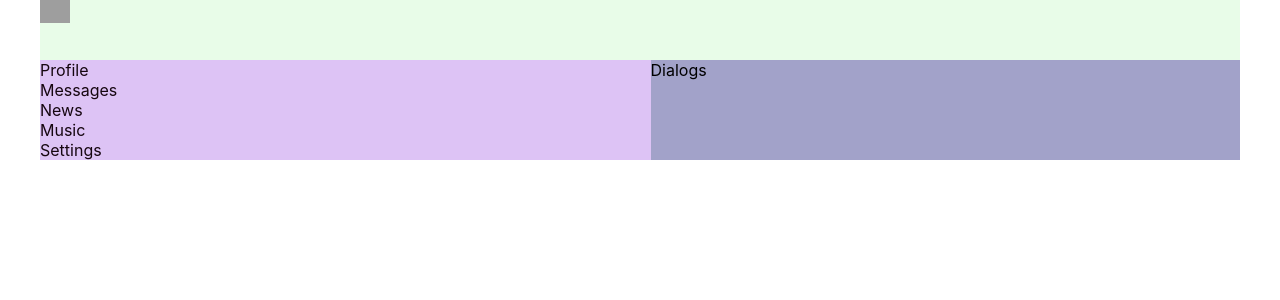
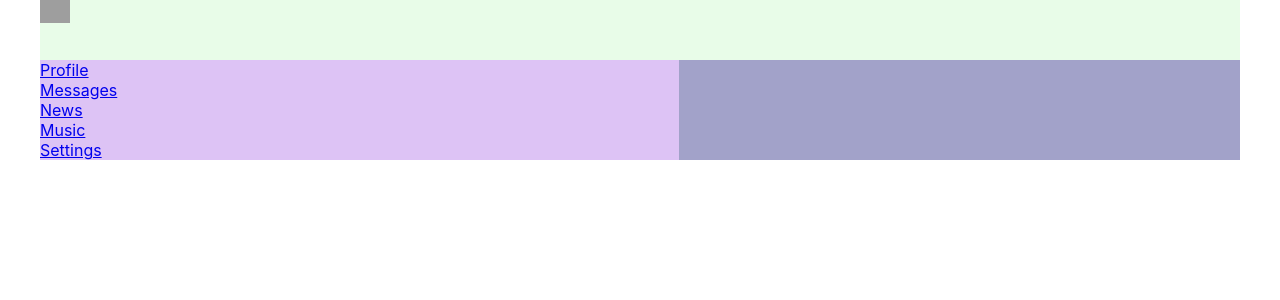
Before and after one commit to SvetaK7/samurai-way-main, a React (Create React App) app: page / in a window 1280 px wide. Shown: the top 300 px of the page. Built offline with nearby package versions, Linux system fonts and the light colour scheme; grey boxes are pictures that could not be loaded.

Commit message:
lesson 19 routing

```diff
--- a/src/App.tsx
+++ b/src/App.tsx
@@ -4,19 +4,22 @@
 import Profile from "./components/Profile/Profile";
 import Header from "./components/Header/Header";
 import Dialogs from "./components/Dialogs/Dialogs";
+import {BrowserRouter, Route} from "react-router-dom";
 
 
 function App() {
     return (
-        <div className='app-wrapper'>
-            <Header />
-            <Navbar />
-            <div className = 'app-wrapper-content'>
-                <Dialogs />
+        <BrowserRouter>
+            <div className='app-wrapper'>
+                <Header/>
+                <Navbar/>
+                <div className='app-wrapper-content'>
+                    <Route path={"/dialogs"} component={Dialogs}/>
+                    <Route path={"/profile"} component={Profile}/>
+                </div>
             </div>
+        </BrowserRouter>
 
-            {/*<Profile />*/}
-        </div>
     );
 }
 
--- a/src/components/Navbar/Navbar.tsx
+++ b/src/components/Navbar/Navbar.tsx
@@ -5,19 +5,19 @@
     return (
         <nav className = {s.nav}>
             <div className = {s.item}>
-                <a>Profile</a>
+                <a href = "/profile">Profile</a>
             </div>
             <div className = {s.item}>
-                <a>Messages</a>
+                <a href = "/dialogs">Messages</a>
             </div>
             <div className = {s.item}>
-                <a>News</a>
+                <a href = "/news">News</a>
             </div>
             <div className = {s.item}>
-                <a>Music</a>
+                <a href = "/music">Music</a>
             </div>
             <div className = {s.item}>
-                <a>Settings</a>
+                <a href = "/settings">Settings</a>
             </div>
         </nav>
     );
```
